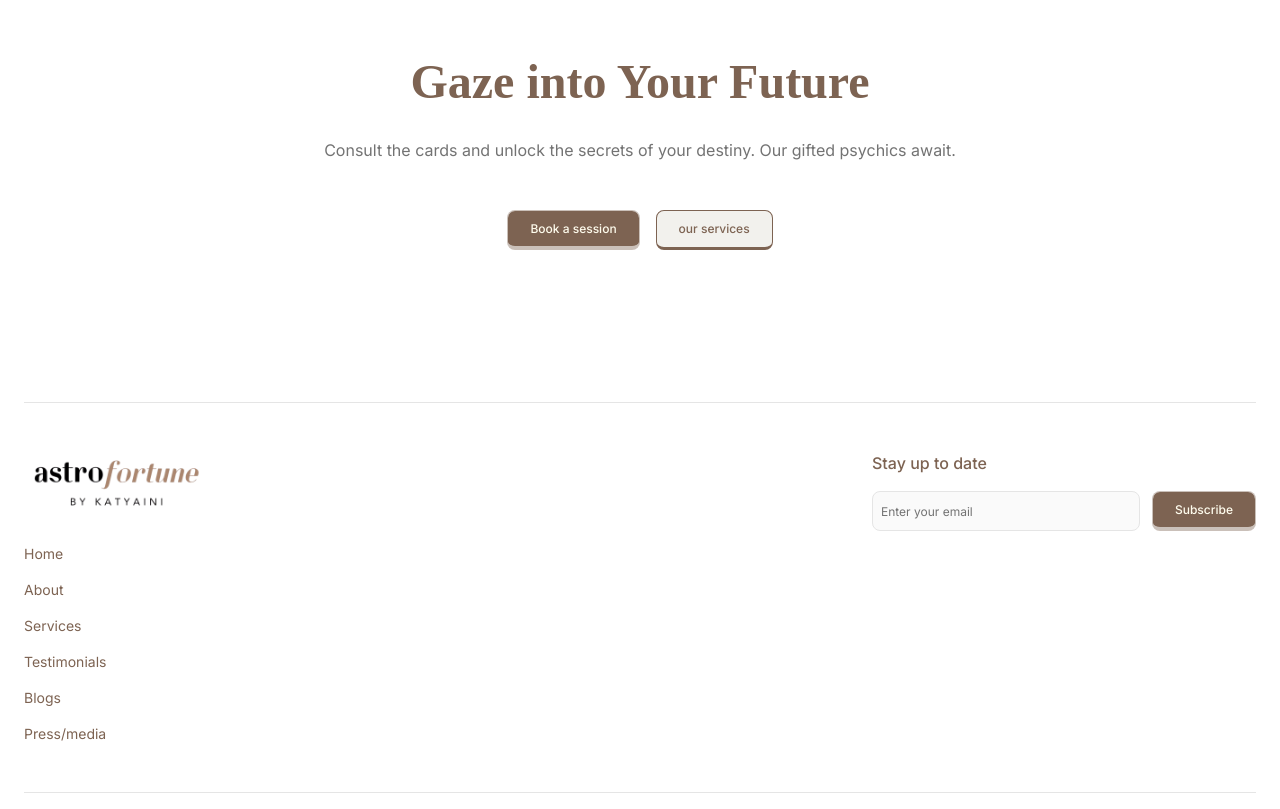
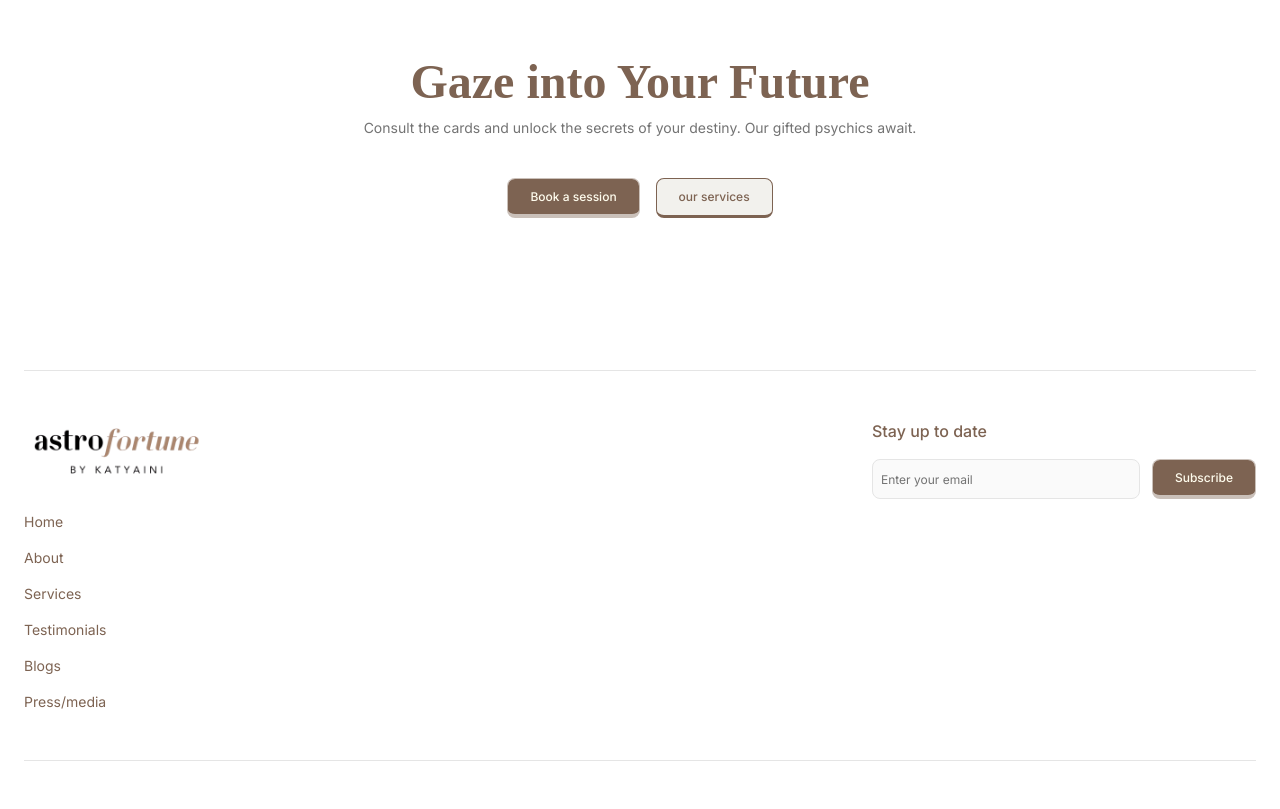
Before and after one commit to guru-dhanush/astro-fortune, a Next.js app: page /about in a window 1280 px wide. Shown: the part 2126-2935 px from the top of the page. Built offline with nearby package versions, Linux system fonts and the light colour scheme.

Commit message:
margin fix

```diff
--- a/components/home/SectionFutureCTA.tsx
+++ b/components/home/SectionFutureCTA.tsx
@@ -12,14 +12,14 @@ const FUTURE_CTA = {
 const SectionFutureCTA = () => {
   return (
     <section className="w-full p-2 py-10 md:p-10">
-      <div className="max-w-4xl mx-auto px-6 text-center space-y-8">
+      <div className="max-w-4xl mx-auto px-6 text-center">
         {/* Title */}
         <h1 className="text-3xl md:text-5xl font-semibold">
           {FUTURE_CTA.title}
         </h1>
 
         {/* Description */}
-        <p className="text-muted-foreground md:text-md max-w-2xl mx-auto">
+        <p className="text-sm m-3  mx-auto mb-6 max-w-[90vw] sm:max-w-xl md:max-w-2xl text-center text-muted-foreground">
           {FUTURE_CTA.description}
         </p>
 
```
